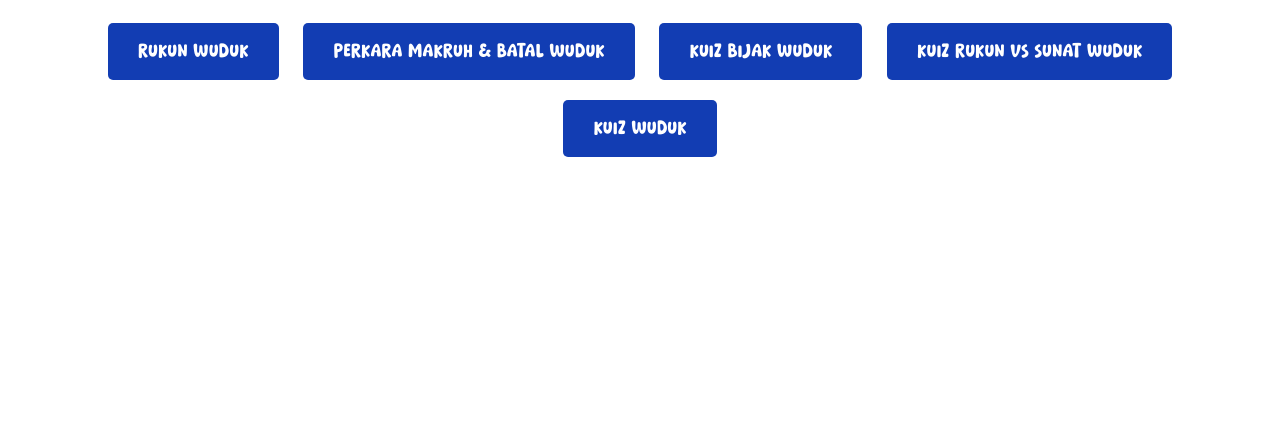
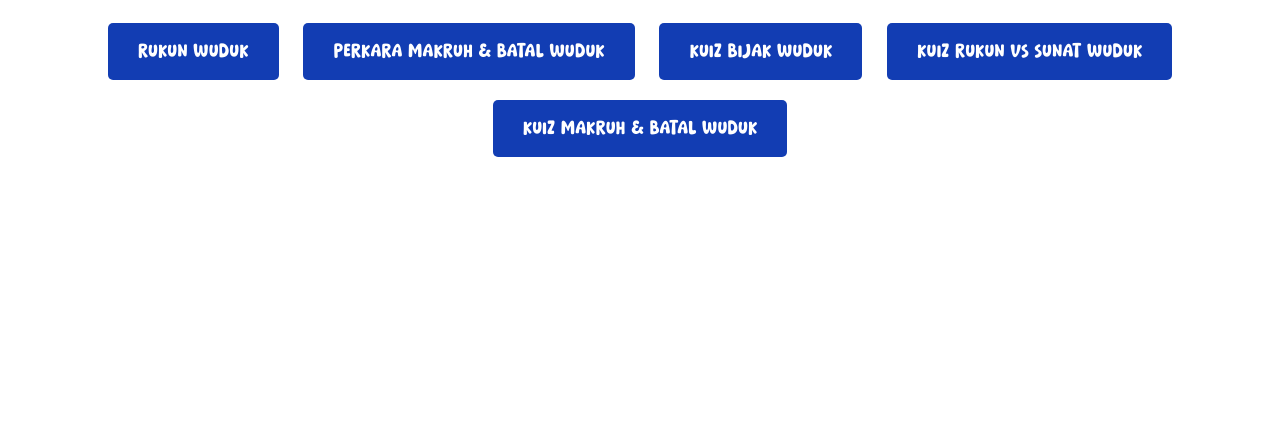
Before and after one commit to wudukprosktbkt/wudukpro, a plain HTML site: page index.html in a window 1280 px wide. Shown: the part 361-800 px from the top of the page. Drawn offline with nearby package versions, Linux system fonts and the light colour scheme.

Commit message:
Update index.html

```diff
--- a/index.html
+++ b/index.html
@@ -48,7 +48,7 @@
         <a href="https://youtu.be/rQd7PVYWR2o?si=1FU6uWZq_dFc2EC4" class="btn btn-custom" target="_blank">Perkara Makruh & Batal Wuduk</a>
         <a href="sorting-game.html" class="btn btn-custom">Kuiz Bijak Wuduk</a>
         <a href="grouping-game.html" class="btn btn-custom">Kuiz Rukun VS Sunat Wuduk</a>
-        <a href="https://www.canva.com/design/DAGN4cVN8gY/5KCdKSMXPmociAd8dEg7Iw/view?utm_content=DAGN4cVN8gY&utm_campaign=designshare&utm_medium=link&utm_source=editor" class="btn btn-custom" target="_blank">Kuiz Wuduk</a>
+        <a href="https://www.canva.com/design/DAGN4cVN8gY/5KCdKSMXPmociAd8dEg7Iw/view?utm_content=DAGN4cVN8gY&utm_campaign=designshare&utm_medium=link&utm_source=editor" class="btn btn-custom" target="_blank">Kuiz Makruh & Batal Wuduk</a>
     </div>
     <!-- Bootstrap JS, Popper.js, and jQuery -->
     <script src="https://code.jquery.com/jquery-3.5.1.slim.min.js"></script>
```
